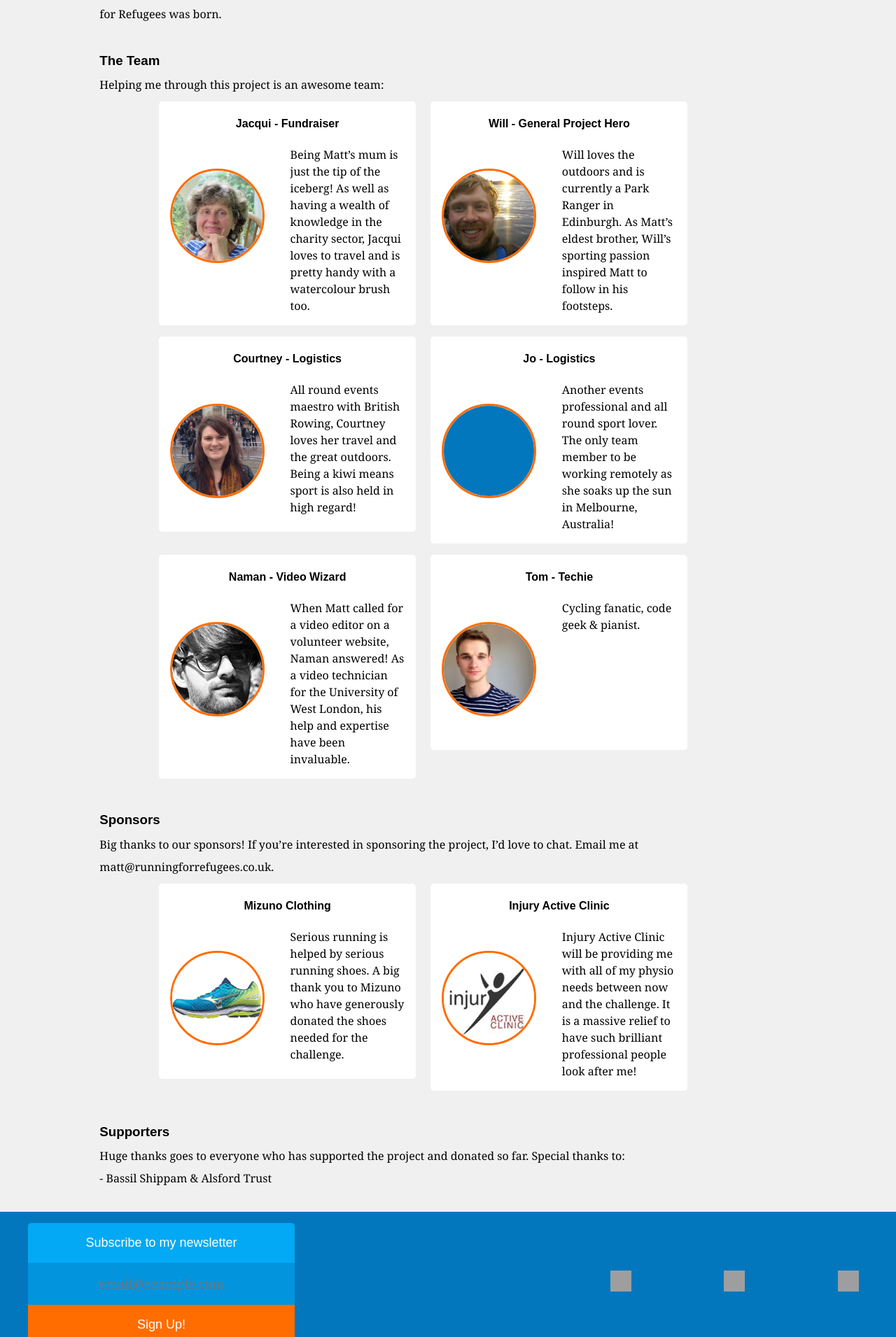
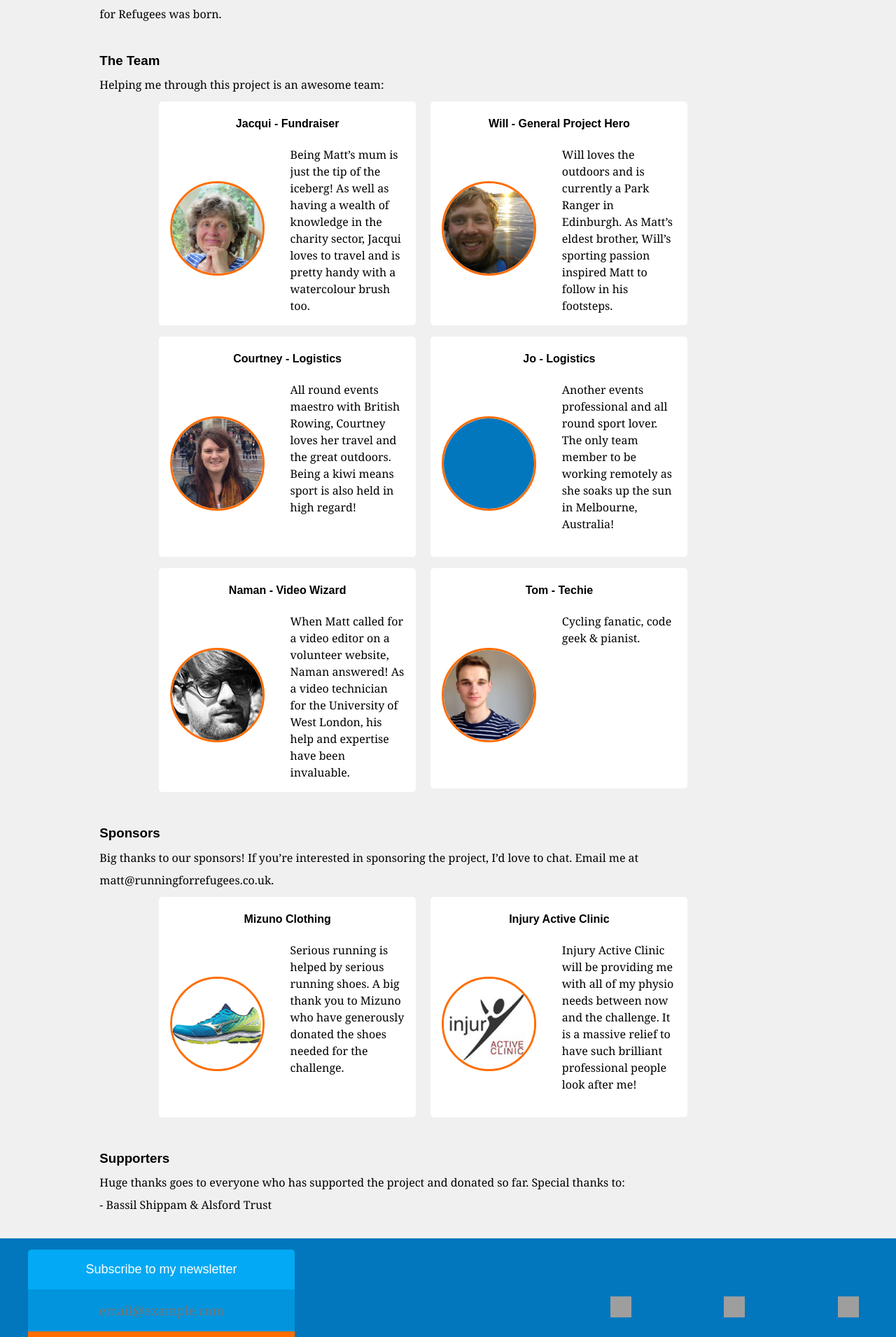
Before and after one commit to tombyers/runningforrefugees, a Jekyll site: the page built from about/index.html, in a window 1280 px wide. Shown: the part 1499-3410 px from the top of the page at 70% size. Built offline with Jekyll 4.4.1, drawn with Linux system fonts in a browser that asks for light colours; grey boxes are pictures that could not be loaded.

Commit message:
About - Update

```diff
--- a/_sass/_styles.scss
+++ b/_sass/_styles.scss
@@ -310,7 +310,7 @@
 .team-member-image {
   border-radius: 100%;
   border: solid 3px $contrast-color;
-  margin: $very-very-thick 0;
+  margin: 50px 0;
   @include span-columns(5);
   @include media($tablet) {
     @include shift(0);
```
Also changed, not shown: 3 other files.
